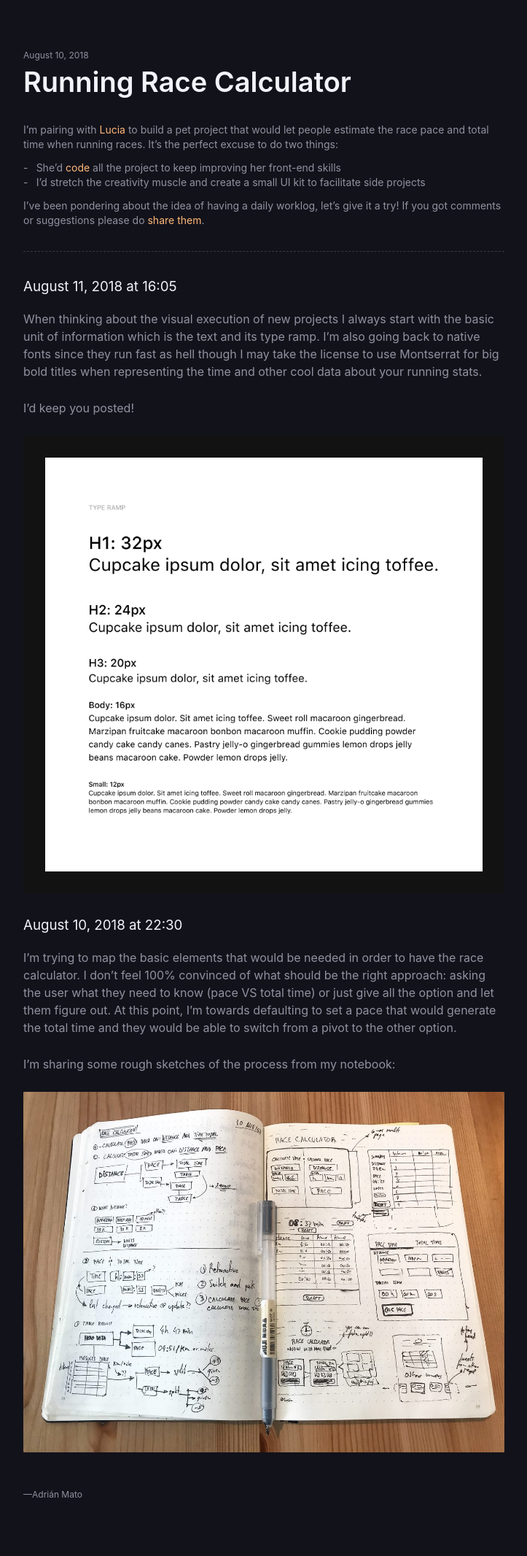
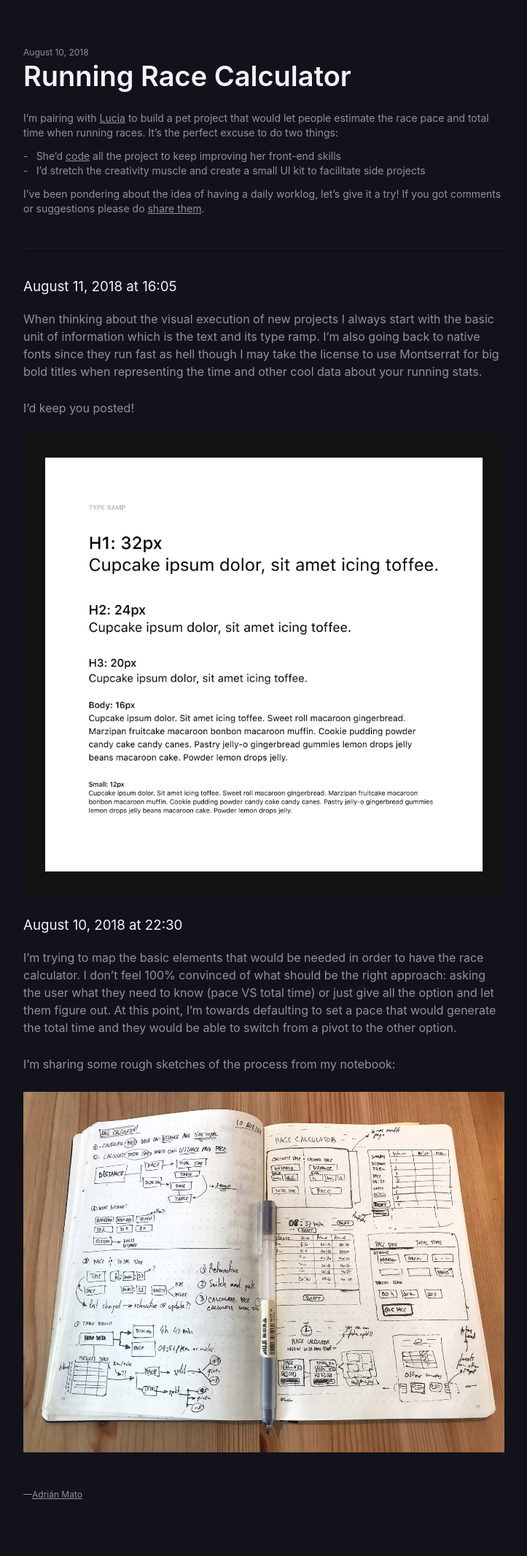
Before and after one commit to adrianmg/adrianmg.github.io, a Jekyll site: the page built from _posts/2018-08-10-race-calculator.md, in a window 1280 px wide. Shown: the whole page at 73% size, without its empty margins (278-1001 px from the left). Built offline with Jekyll 4.4.1, drawn with Linux system fonts in a browser that asks for light colours.

Commit message:
updated: styles for post-meta

```diff
--- a/_sass/res/_layout.scss
+++ b/_sass/res/_layout.scss
@@ -222,7 +222,7 @@
 
 .post h1 {
   @extend %font-xl;
-  margin-bottom: 3.2rem;
+  margin-bottom: 2.4rem;
 }
 
 .post h2 {
@@ -242,8 +242,8 @@
 }
 
 .post a {
-  -webkit-transition: all .1s ease-in-out;
-          transition: all .1s ease-in-out;
+  color: $text-color;
+  text-decoration: underline;
 }
 
 .post a:hover {
@@ -257,6 +257,7 @@
 
 .post-meta {
   @extend %font-xs;
+  line-height: 1.6rem;
 }
 
 .post-meta a {
@@ -265,9 +266,9 @@
 
 .post-summary {
   @extend %font-s;
-  margin-bottom: 3.6rem;
-  padding-bottom: 2.0rem;
-  border-bottom: .5px dashed rgba($color: $text-color, $alpha: .3);
+  margin-bottom: 4.0rem;
+  padding-bottom: 3.2rem;
+  border-bottom: .5px dotted rgba($color: $text-color, $alpha: .15);
 }
 
 .post-summary p, .post-summary ul {
```
